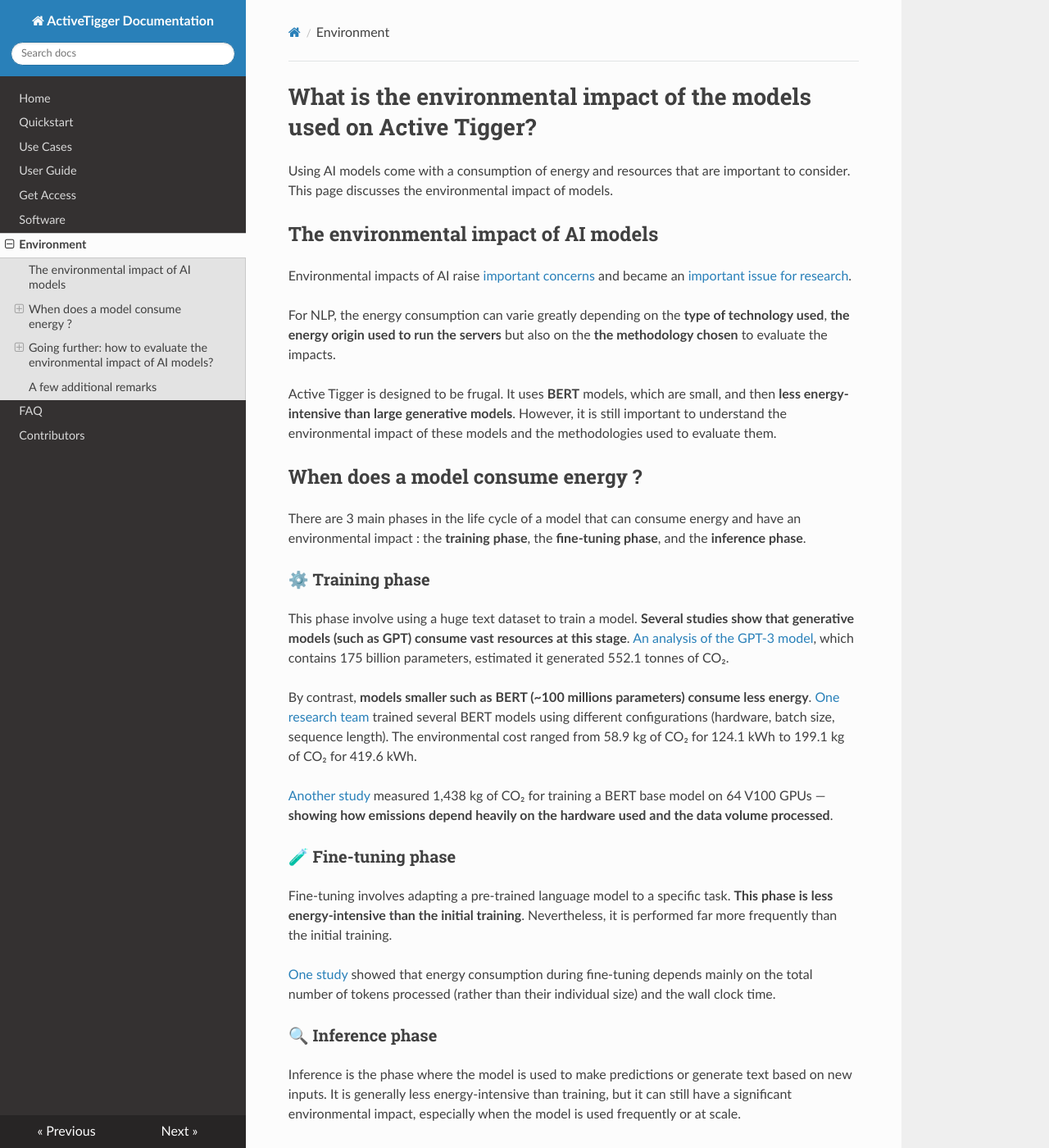
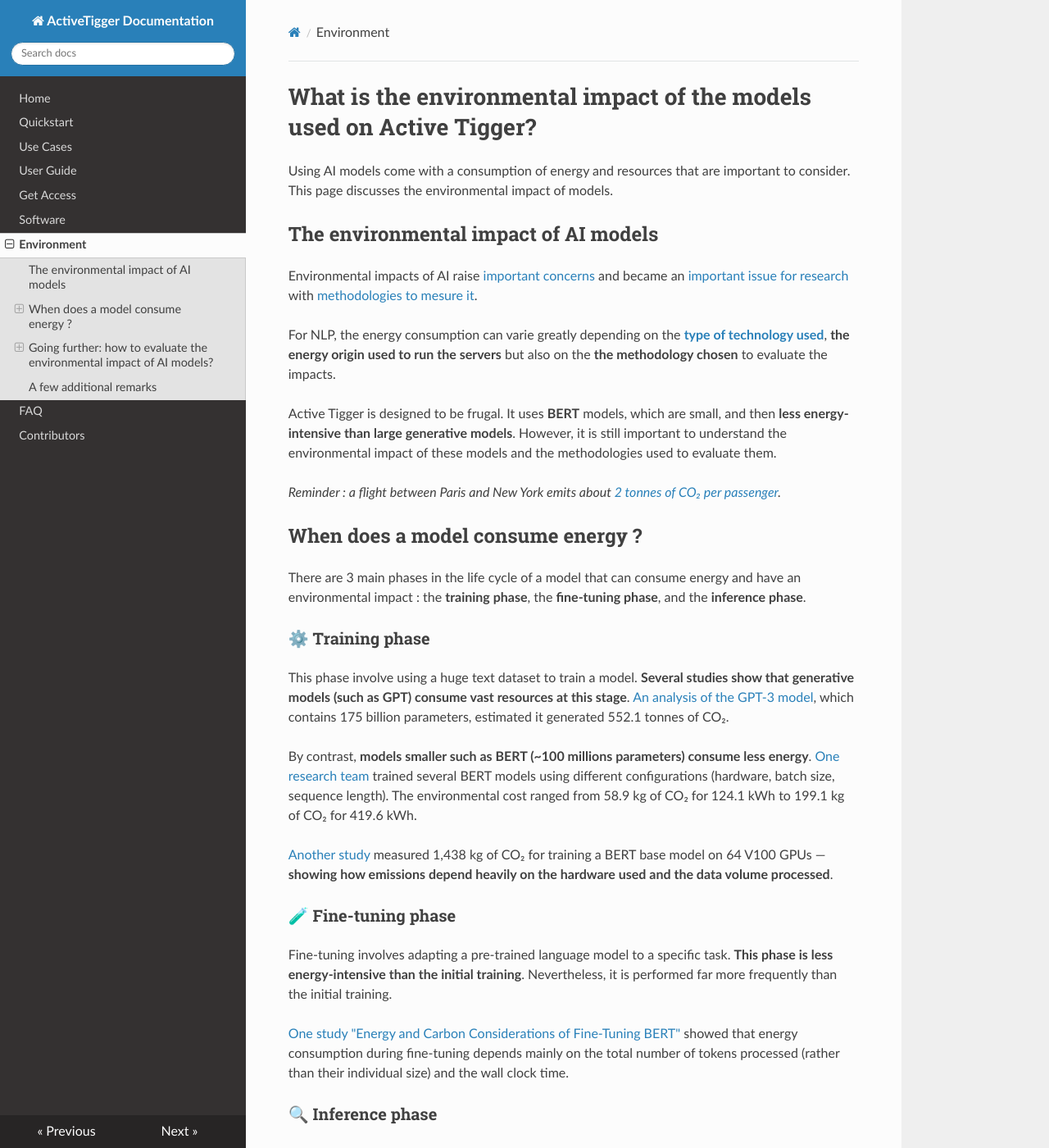
Before and after one commit to emilienschultz/activetigger, an MkDocs documentation site: the page built from docs/environment.md, in a window 1280 px wide and 1400 px high. Shown: the whole window at 82% size. Built offline with MkDocs 1.6.1, drawn with Linux system fonts in a browser that asks for light colours; nearby versions of some CDN libraries.

Commit message:
update doc

```diff
--- a/docs/environment.md
+++ b/docs/environment.md
@@ -4,11 +4,13 @@ Using AI models come with a consumption of energy and resources that are importa
 
 ## The environmental impact of AI models
 
-Environmental impacts of AI raise [important concerns](https://www.nytimes.com/2024/08/26/climate/ai-planet-climate-change.html) and became an [important issue for research](https://arxiv.org/abs/2111.00364).
+Environmental impacts of AI raise [important concerns](https://www.nytimes.com/2024/08/26/climate/ai-planet-climate-change.html) and became an [important issue for research](https://arxiv.org/abs/2111.00364) with [methodologies to mesure it](https://iopscience.iop.org/article/10.1088/2515-7620/acf81b).
 
-For NLP, the energy consumption can varie greatly depending on the **type of technology used**, **the energy origin used to run the servers** but also on the **the methodology chosen** to evaluate the impacts.
+For NLP, the energy consumption can varie greatly depending on the [**type of technology used**](https://dl.acm.org/doi/abs/10.1145/3729396), **the energy origin used to run the servers** but also on the **the methodology chosen** to evaluate the impacts.
 
 Active Tigger is designed to be frugal. It uses **BERT** models, which are small, and then **less energy-intensive than large generative models**. However, it is still important to understand the environmental impact of these models and the methodologies used to evaluate them.
+
+*Reminder : a flight between Paris and New York emits about [2 tonnes of CO₂ per passenger](https://co2.myclimate.org/en/portfolios?calculation_id=8052722&localized_currency=EURs).*
 
 ## When does a model consume energy ?
 
@@ -26,7 +28,7 @@ By contrast, **models smaller such as BERT (~100 millions parameters) consume le
 
 Fine-tuning involves adapting a pre-trained language model to a specific task. **This phase is less energy-intensive than the initial training**. Nevertheless, it is performed far more frequently than the initial training.
 
-[One study](https://arxiv.org/abs/2311.10267) showed that energy consumption during fine-tuning depends mainly on the total number of tokens processed (rather than their individual size) and the wall clock time.
+[One study "Energy and Carbon Considerations of Fine-Tuning BERT"](https://arxiv.org/abs/2311.10267) showed that energy consumption during fine-tuning depends mainly on the total number of tokens processed (rather than their individual size) and the wall clock time.
 
 ### 🔍 Inference phase
 
```
